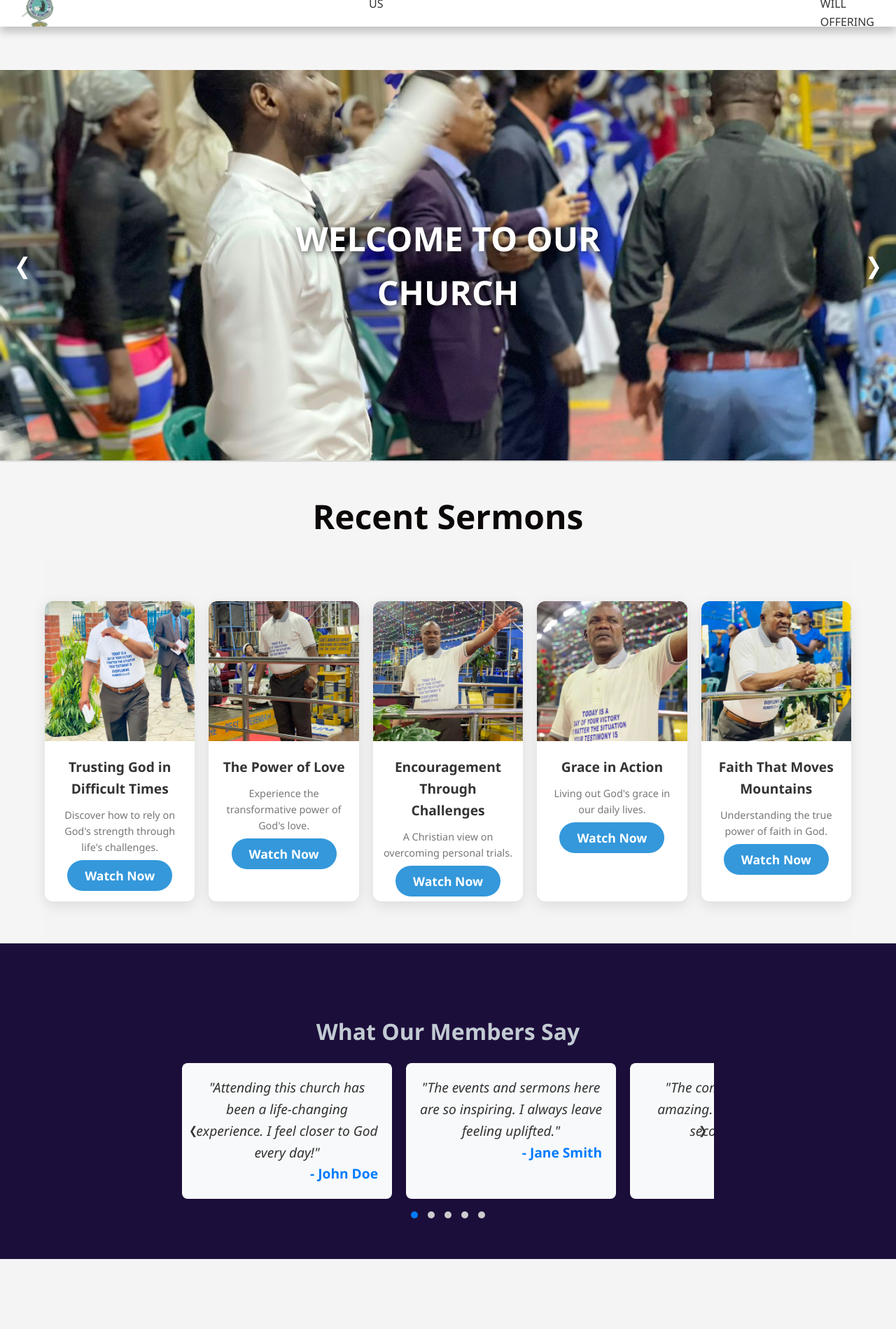
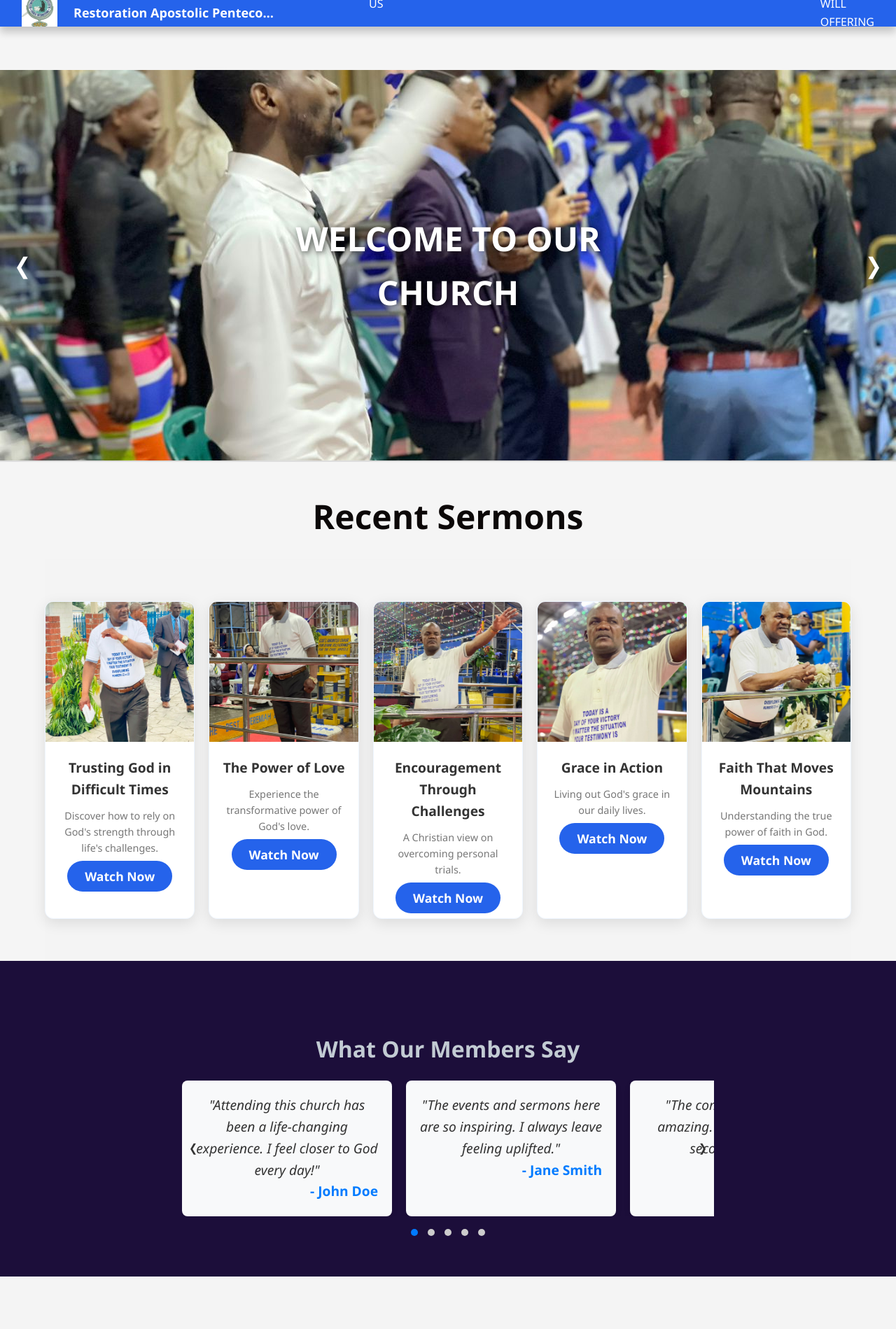
Before and after one commit to RAPICCOMP/RAPIC_CHURCH, a PHP site: page /index.html in a window 1280 px wide. Shown: the top 1899 px of the page at 70% size. Run offline with PHP 8.4, Linux system fonts and the light colour scheme.

Commit message:
Theme: apply white + blue palette across navbar, buttons, links, dropdowns, sections, and footer

```diff
--- a/style.css
+++ b/style.css
@@ -1,4 +1,61 @@
+/* ===== White + Blue Theme Overrides ===== */
+:root {
+  --blue-50: #eff6ff;
+  --blue-100: #dbeafe;
+  --blue-200: #bfdbfe;
+  --blue-300: #93c5fd;
+  --blue-400: #60a5fa;
+  --blue-500: #3b82f6;
+  --blue-600: #2563eb; /* primary */
+  --blue-700: #1d4ed8;
+  --blue-800: #1e40af; /* dark */
+  --ink-900: #0f172a; /* text */
+}
+
+body { background-color: #ffffff; color: var(--ink-900); }
+
+/* Navbar */
+.navbar { background-color: var(--blue-600) !important; color: #fff; }
+.navbar a { color: #fff !important; }
+.navbar a:hover { background-color: rgba(255,255,255,0.12) !important; color: #fff !important; }
+.navbar .logo:hover { color: var(--blue-100); }
+
+/* Buttons */
+.btn, .donate-button {
+  background-color: var(--blue-600) !important;
+  color: #fff !important;
+  border: none;
+}
+.btn:hover, .donate-button:hover { background-color: var(--blue-700) !important; }
+
+/* Links */
+a { color: var(--blue-700); }
+a:hover { color: var(--blue-800); }
+
+/* Cards and sections */
+section { background-color: #ffffff; }
+.sermon-card, .card, .event-card, .option-card { border: 1px solid var(--blue-50); }
+
+/* Dropdowns */
+.dropdown-menu { background-color: var(--blue-800) !important; }
+.dropdown-menu a { color: #fff !important; }
+.dropdown-menu a:hover { background-color: var(--blue-600) !important; color: #fff !important; }
+
+/* Tooltip */
+.tooltip { background: var(--blue-800) !important; }
+
+/* Footer */
+.footer { background-color: var(--blue-800) !important; color: #fff !important; }
+.footer a { color: var(--blue-300) !important; }
+.footer a:hover { color: #fff !important; }
+
+/* Accents */
+.nav-links a.active { color: var(--blue-300) !important; border-bottom-color: var(--blue-300) !important; }
+
+@import url('https://fonts.googleapis.com/css2?family=Playfair+Display:wght@400;600;700&family=Inter:wght@300;400;500;600;700&display=swap');
+
 /* General Styles */
+
 * {
     margin: 0;
     padding: 0;
@@ -6,7 +63,7 @@
 }
 
 body {
-    font-family: 'Roboto', sans-serif;
+    font-family: 'Inter', system-ui, -apple-system, Segoe UI, Roboto, 'Helvetica Neue', Arial, 'Noto Sans', 'Apple Color Emoji', 'Segoe UI Emoji', 'Segoe UI Symbol', sans-serif;
     color: #333;
     line-height: 1.6;
 }
@@ -20,6 +77,9 @@ body {
     top: 0;
     width: 100%;
     z-index: 100;
+    display: flex;
+    justify-content: space-between;
+    align-items: center;
 }
 
 .container {
```
